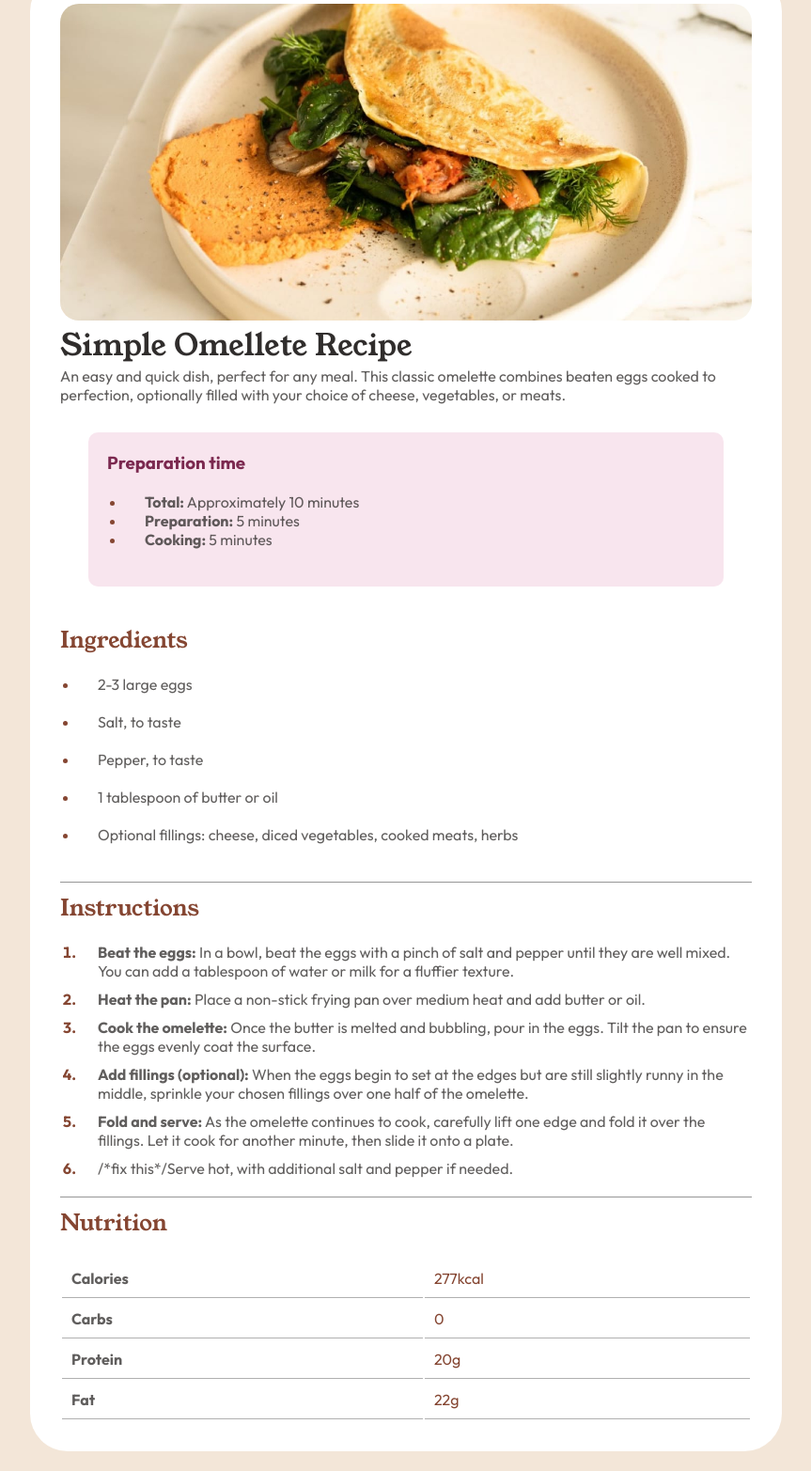
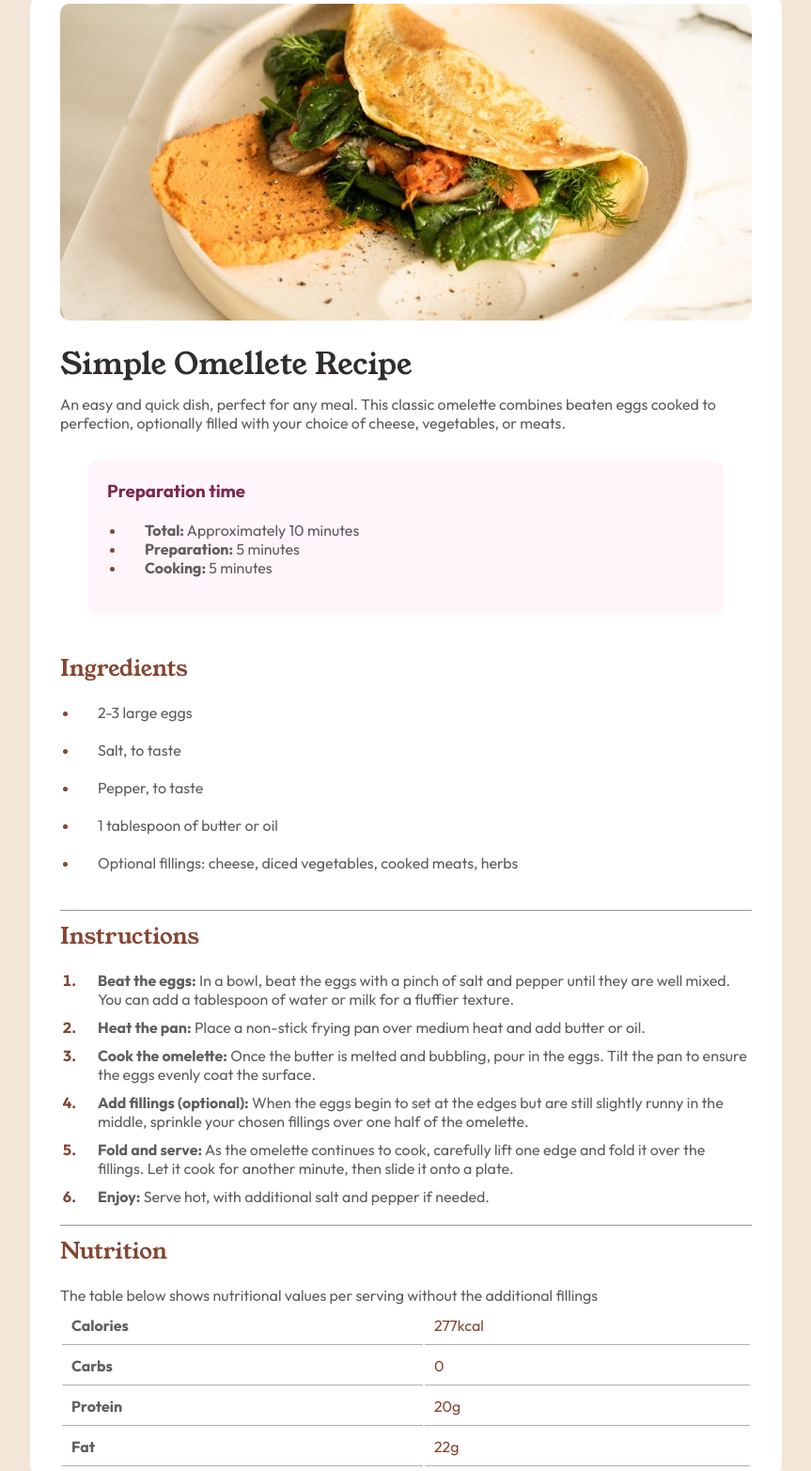
Before and after one commit to AV-DN/Recipe-page, a plain HTML site: page index.html in a window 1280 px wide. Shown: the part 110-1675 px from the top of the page at 94% size, without its empty margins (208-1071 px from the left). Drawn offline with Linux system fonts and the light colour scheme; a web font is replaced by a local one.

Commit message:
Finished, now its finished

```diff
--- a/index.html
+++ b/index.html
@@ -48,12 +48,13 @@
           <li><strong>Cook the omelette:</strong> Once the butter is melted and bubbling, pour in the eggs. Tilt the pan to ensure the eggs evenly coat the surface.</li>
           <li><strong>Add fillings (optional):</strong> When the eggs begin to set at the edges but are still slightly runny in the middle, sprinkle your chosen fillings over one half of the omelette.</li>
           <li><strong>Fold and serve:</strong> As the omelette continues to cook, carefully lift one edge and fold it over the fillings. Let it cook for another minute, then slide it onto a plate.</li>
-          <li> /*fix this*/Serve hot, with additional salt and pepper if needed.</li>
+          <li> <strong>Enjoy:</strong> Serve hot, with additional salt and pepper if needed.</li>
         </ol>
       </div>
     </div>
 
     <h2>Nutrition</h2>
+    <p>The table below shows nutritional values per serving without the additional fillings</p>
     <table class="recipe-nutrition">
       <tr>
         <th class="tab_1">Calories</th>
--- a/style.css
+++ b/style.css
@@ -28,11 +28,12 @@ body{
 .conteiner_header img{
   max-width: 100%;
   object-fit: cover;
-  border-radius: 20px;
+  border-radius: 10px;
 }
 
 /*Fonts styles*/
 .conteiner h1{
+  margin: 20px 0px 10px 0px;
   font-family: "Young Serif", serif;
   font-weight: 400;
   color: hsl(24, 5%, 18%);
@@ -61,7 +62,7 @@ li::marker{
 }
 
 .recipe{
-  background-color: hsla(332, 55%, 69%, 0.212);
+  background-color:hsl(330, 100%, 98%);
   border-radius: 10px;
   padding-right: 90px;
   margin: 30px;
```
